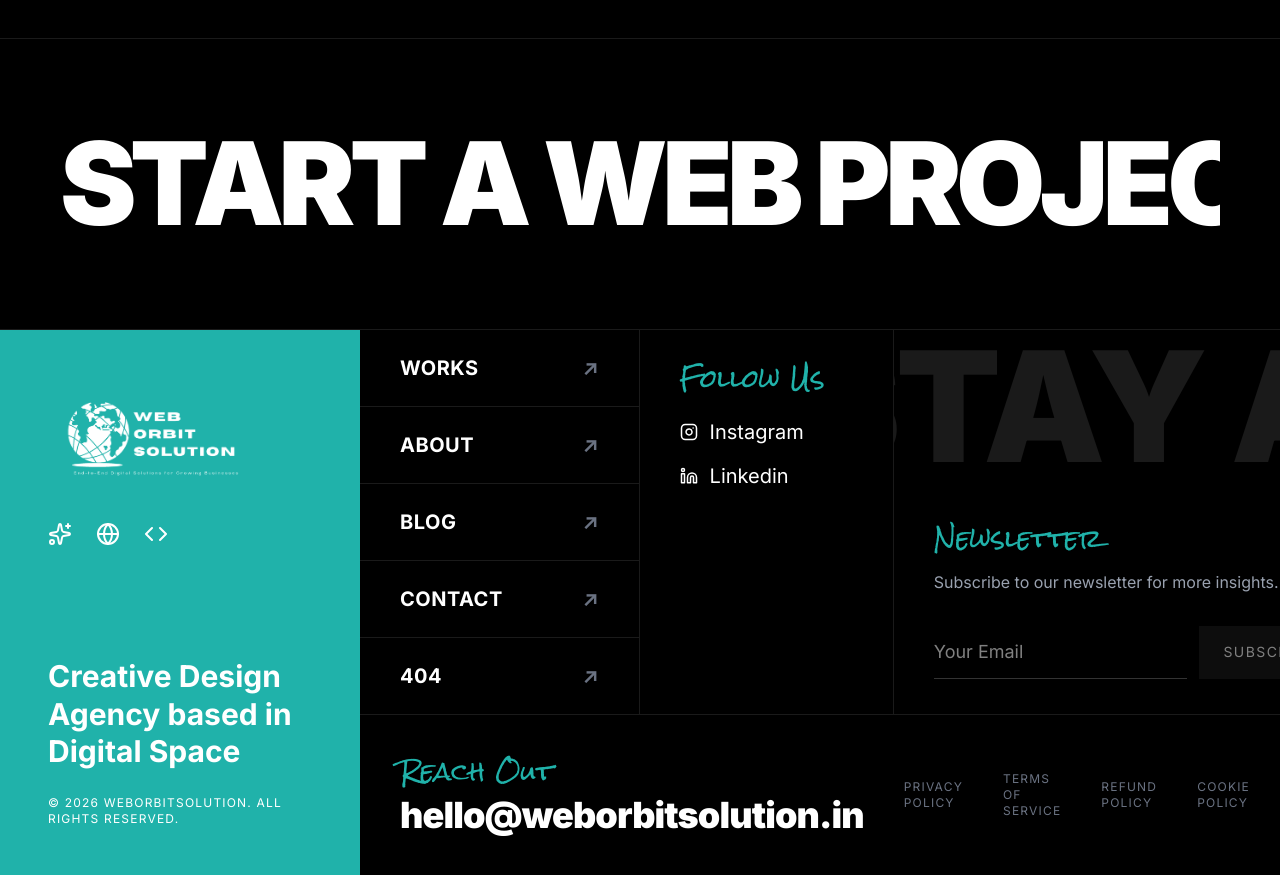
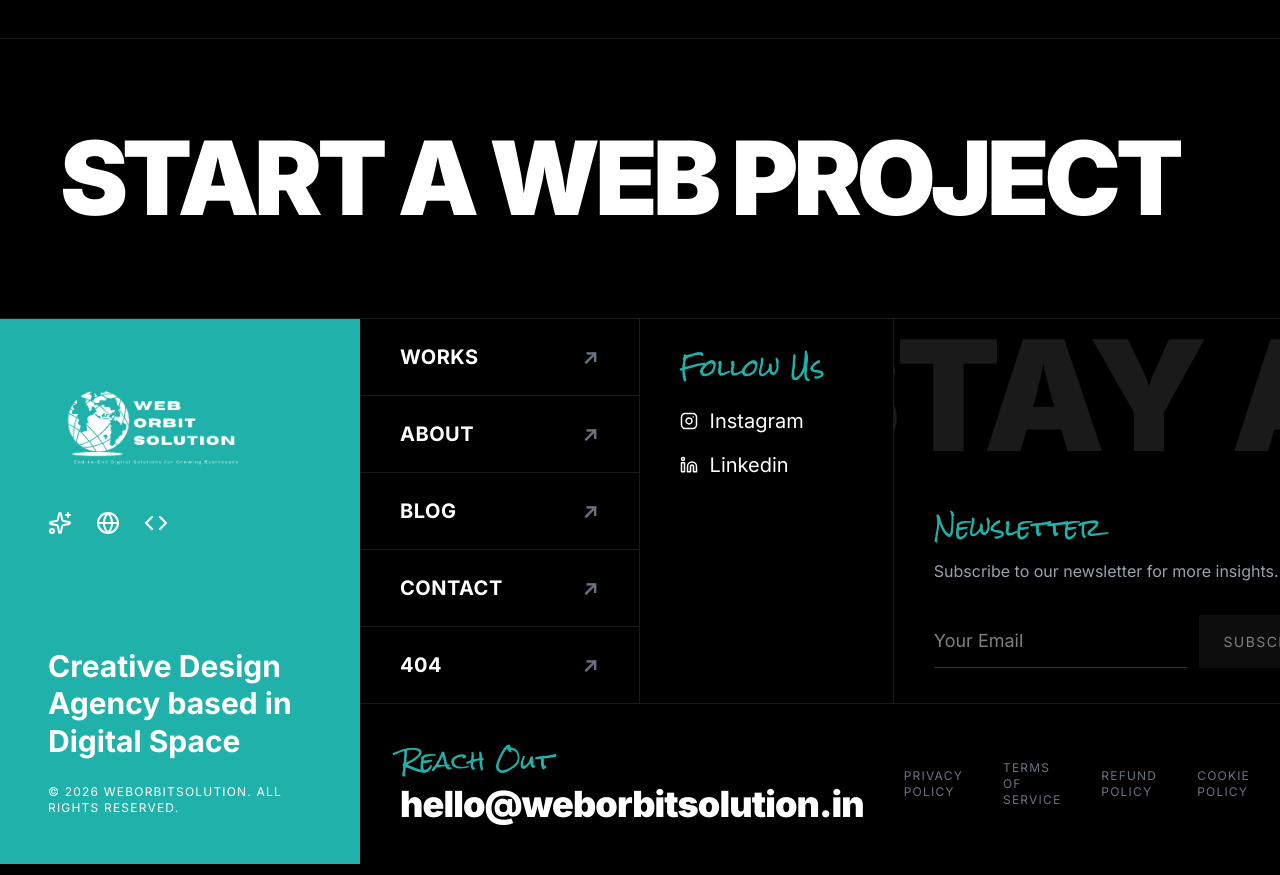
Before and after one commit to sumit0224/weborbitsolution--1-, a React (Vite) app in the folder client/: page /work in a window 1280 px wide. Shown: the part 1500-2375 px from the top of the page. Built offline with nearby package versions, Linux system fonts and the light colour scheme; no server answers.

Commit message:
Update StartProject heading size and reorganize Home component structure

```diff
--- a/client/components/StartProject.tsx
+++ b/client/components/StartProject.tsx
@@ -8,7 +8,7 @@ const StartProject: React.FC = () => {
         <div className="page-container flex flex-col md:flex-row items-center justify-between py-16 md:py-24 gap-8">
           <div className="relative overflow-hidden">
             <h2 className="font-body font-black
-    text-[9vw] md:text-[9vw]
+    text-[8vw] md:text-[8vw]
     leading-[0.85] tracking-tighter
     text-white uppercase
     text-center md:text-left
--- a/client/pages/Home.tsx
+++ b/client/pages/Home.tsx
@@ -38,6 +38,7 @@ const Home: React.FC = () => {
   ];
 
   return (
+
      <>
   <Seo
     title="IT Services & Web Development Company in India | WebOrbitSolution"
@@ -45,17 +46,28 @@ const Home: React.FC = () => {
     path="/"
     jsonLd={orgJsonLd}
   />
+
+  {/* Above the fold */}
   <Hero />
+  <Manifesto />
+
+  {/* Core offering */}
   <Services />
+  <Pricing />
+
+  {/* Trust & proof */}
   <Portfolio />
+  <Testimonials />
+
+  {/* Brand & clarity */}
   <About />
-      <Manifesto />
-      <Testimonials />
-      <Pricing />
   <FAQ />
+
+  {/* Conversion */}
+  <StartProject />
   <Contact />
-      <StartProject />
 </>
+
   );
 };
 
```
Lines whose indentation alone changed are shown as unchanged.
